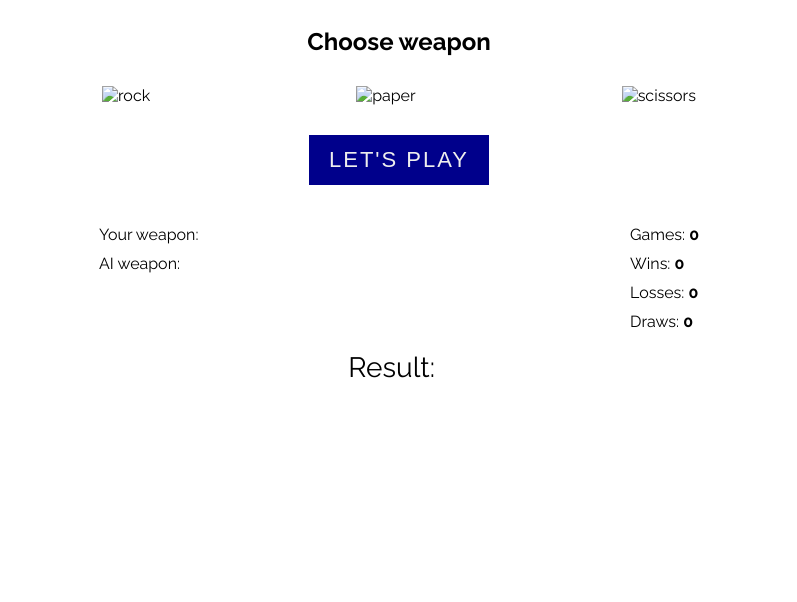
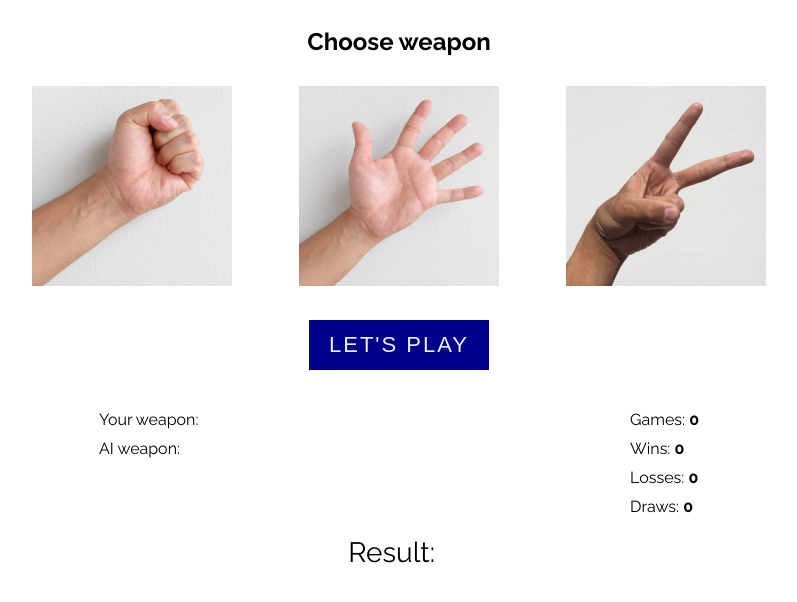
Before and after one commit to GrzegorzPaprzycki/Rock-Papper-Scissors, a plain HTML site: page index.html in a window 1280 px wide. Shown: the part 68-670 px from the top of the page, without its empty margins (241-1038 px from the left). Drawn offline with Linux system fonts and the light colour scheme; the site is published under a folder, as on GitHub Pages, so addresses that start at the root find nothing.

Commit message:
Move pictures to main direction

```diff
--- a/index.html
+++ b/index.html
@@ -17,9 +17,9 @@
     <main>
         <h2>Choose weapon</h2>
         <section class="photos">
-            <div><img data-option="rock" src="/img/rock.jpg" alt="rock"></div>
-            <div><img data-option="paper" src="/img/paper.jpg" alt="paper"></div>
-            <div><img data-option="scissors" src="/img/scissors.jpg" alt="scissors"></div>
+            <div><img data-option="rock" src="rock.jpg" alt="rock"></div>
+            <div><img data-option="paper" src="paper.jpg" alt="paper"></div>
+            <div><img data-option="scissors" src="scissors.jpg" alt="scissors"></div>
         </section>
         <button class="start">let's play</button>
         <section class="results">
```
Also changed, not shown: paper.jpg (renamed from img/paper.jpg), rock.jpg (renamed from img/rock.jpg), scissors.jpg (renamed from img/scissors.jpg).
